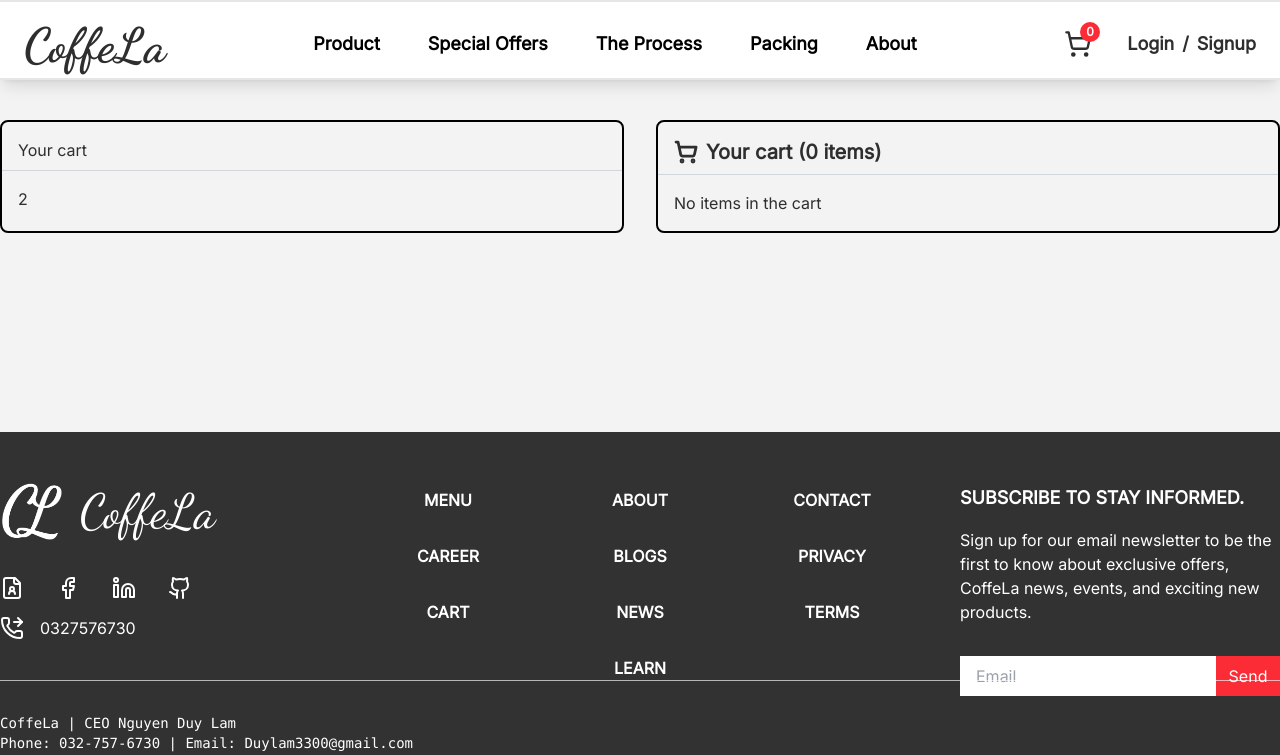
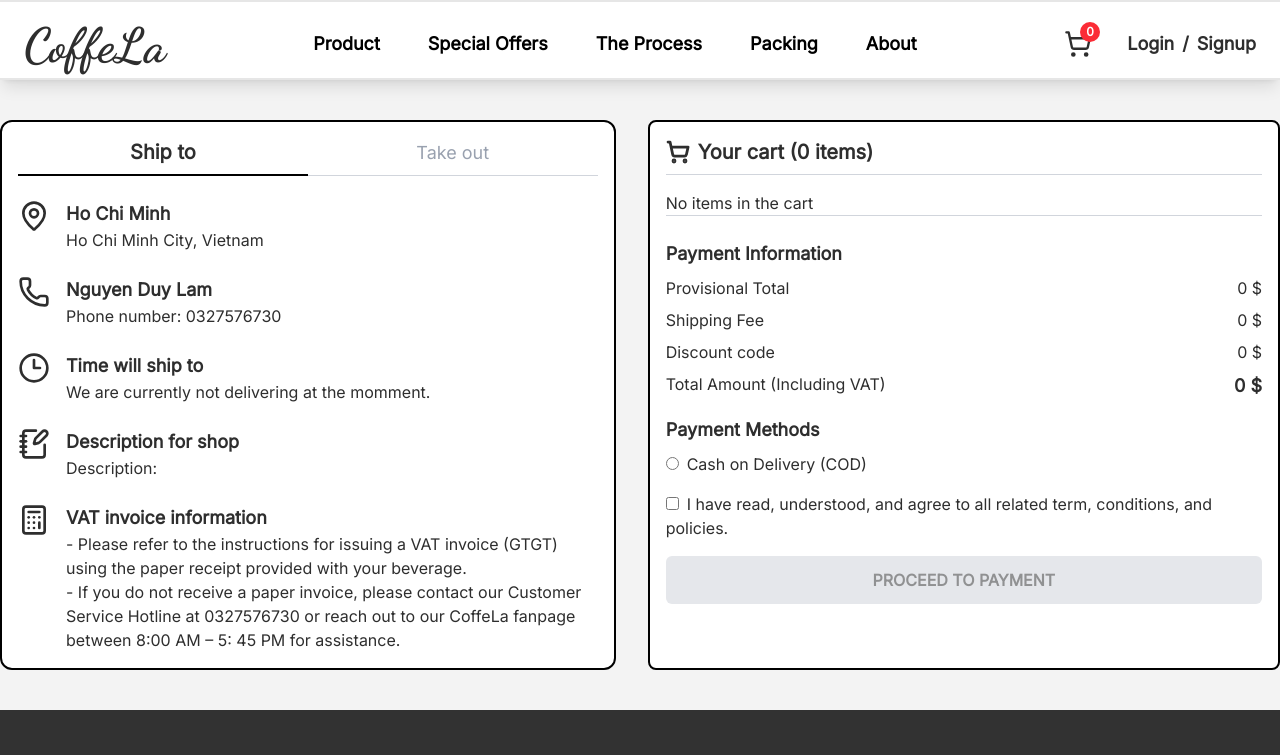
Before and after one commit to Duy-Lam-3300/coffee-shop-fe, a Next.js app: page /cart in a window 1280 px wide. Shown: the top 755 px of the page. Built offline with nearby package versions, Linux system fonts and the light colour scheme.

Commit message:
done with ux/ui desktop of order information page

```diff
--- a/src/app/cart/page.tsx
+++ b/src/app/cart/page.tsx
@@ -3,15 +3,92 @@ import { useAppDispatch } from "@/hooks/store";
 import { RootState } from "@/redux/store";
 import { removeFromCart, updateQuantity } from "@/redux/store/slice/cartSlice";
 import { CartItem } from "@/types/cart";
-import { CircleX, ShoppingCart } from "lucide-react";
+import { CircleX, ShoppingCart, MapPin, Phone, Clock3, NotebookPen, Calculator, Store, Receipt } from "lucide-react";
 import Image from "next/image";
+import { useState } from "react";
 import { useSelector } from "react-redux"
 
 export default function CartPage() {
 
-
+    const [agreeTerm, setAgreeTerm] = useState(false);
+    const [shipTo, setShipTo] = useState(true);
     const cartItems = useSelector((state: RootState) => state.cart.items);
     console.log(cartItems);
+
+    const subtotal = cartItems.reduce((acc, item) => acc + item.price * item.quantity, 0);
+    const shippingFee = 0;
+    const discount = 0;
+    const totalAmount = subtotal + shippingFee - discount;
+
+    const locationItem = shipTo ? {
+        Icon: MapPin,
+        label: "Ho Chi Minh",
+        value: "Ho Chi Minh City, Vietnam",
+    } : {
+        Icon: Store,
+        label: "CoffeLa district 4, Ho Chi Minh city",
+        value:
+            "Store Location: district 4. Ho Chi Minh city\n" +
+            "Store Phone Number: 0327576730\n" +
+            "Working time: 7:00 - 22:00\n" +
+            "Status: working",
+    }
+    const timmingItem = shipTo ? {
+        Icon: Clock3,
+        label: "Time will ship to",
+        value: "We are currently not delivering at the momment.",
+
+    } : {
+        Icon: Receipt,
+        label: "Receipt Number: 301231",
+        value: "Please present it to the staff to receive your order."
+    }
+
+    const shiptoInformation = [
+        locationItem
+        ,
+        {
+            Icon: Phone,
+            label: "Nguyen Duy Lam",
+            value: "Phone number: 0327576730",
+        },
+        timmingItem,
+        {
+            Icon: NotebookPen,
+            label: "Description for shop",
+            value: "Description: ",
+        },
+        {
+            Icon: Calculator,
+            label: "VAT invoice information",
+            value: "Please refer to the instructions for issuing a VAT invoice (GTGT) using the paper receipt provided with your beverage.\n" +
+                "If you do not receive a paper invoice, please contact our Customer Service Hotline at 0327576730 or reach out to our CoffeLa fanpage  between 8:00 AM – 5: 45 PM for assistance.",
+        },
+    ]
+    const paymentInformation = [
+        {
+            label: 'Provisional Total',
+            Value: () => { return (<p>{subtotal} $</p>) }
+        },
+        {
+            label: 'Shipping Fee',
+            Value: () => { return (<p>{shippingFee} $</p>) }
+        },
+        {
+            label: 'Discount code',
+            Value: () => { return (<p>{discount} $</p>) }
+        },
+        {
+            label: 'Total Amount (Including VAT)',
+            Value: () => { return (<p className="font-semibold text-lg">{totalAmount} $</p>) }
+        },
+    ]
+    const paymentOption = [
+        {
+            label: 'Cash on Delivery (COD)',
+
+        },
+    ]
 
 
     function ItemOnCart({ id, name, img, quantity, price, description }: CartItem) {
@@ -45,9 +122,9 @@ export default function CartPage() {
                                 {price}$
                             </div>
                             <div className=" text-black flex items-center text-base">
-                                <div onClick={() => updateQuantityItem(id, -1, quantity)} className="bg-red-500  text-white  text-xl font-semibold w-6 h-6 cursor-pointer flex items-center justify-center">-</div>
+                                <div onClick={() => updateQuantityItem(id, -1, quantity)} className="bg-[#323232] text-white  text-xl font-semibold w-6 h-6 cursor-pointer flex items-center justify-center">-</div>
                                 <div className="w-8 h-6 bg-gray-200  flex items-center justify-center px-2">{quantity}</div>
-                                <div onClick={() => updateQuantityItem(id, 1, quantity)} className="bg-green-500 text-white  text-xl font-semibold w-6 h-6 cursor-pointer flex items-center justify-center">+</div></div>
+                                <div onClick={() => updateQuantityItem(id, 1, quantity)} className="bg-[#323232] text-white  text-xl font-semibold w-6 h-6 cursor-pointer flex items-center justify-center">+</div></div>
                         </div>
                     </div>
 
@@ -60,28 +137,75 @@ export default function CartPage() {
     return (
         <div className="w-full py-10 select-none">
             <div className="max-w-7xl flex mx-auto justify-between gap-8">
-                <div className="w-full overflow-hidden border-black border-2 rounded-lg py-2">
-                    <header className="border-b-1 border-gray-300 px-4 py-2">
-                        <p>Your cart</p>
+                <div className="w-full overflow-hidden bg-white border-black border-2 rounded-xl py-2">
+                    <header className="  px-4 pt-2 flex">
+                        <button className={`w-full cursor-pointer text-lg font-medium pb-2 hover:text-xl hover:font-semibold ${shipTo ? "border-black border-b-2 font-semibold text-xl" : "border-gray-300 border-b-1 text-gray-400"}`} onClick={() => setShipTo(true)}>Ship to</button>
+                        <button className={`w-full cursor-pointer text-lg font-medium pb-2 hover:text-xl hover:font-semibold ${!shipTo ? "border-black border-b-2 font-semibold text-xl" : "border-gray-300 border-b-1 text-gray-400"}`} onClick={() => setShipTo(false)}>Take out</button>
                     </header>
-                    <div className="px-4 pt-4 mb-2">
-                        2
+                    <div className="px-4 pt-4 mb-2 mt-2">
+                        <ul className="space-y-6">
+                            {shiptoInformation.map((item, index) => (
+                                <li className={`flex gap-4 items-start`} key={index}>
+                                    <item.Icon className="w-8 min-w-8 h-8" />
+                                    <div className="w-fit">
+                                        <h2 className="text-lg font-semibold">{item.label}</h2>
+                                        <div>{item.value.split("\n").length > 1 ? item.value.split("\n").map((val, index) => (
+                                            <p key={index}>-    {val}</p>
+                                        )) : item.value.split("\n").map((val, index) => (
+                                            <p key={index}>{val}</p>
+                                        ))}</div>
+                                    </div>
+                                </li>
+                            ))}
+                        </ul>
                     </div>
                 </div>
-                <div className="w-full overflow-hidden border-black border-2 rounded-lg py-2">
-                    <header className="border-b-1 border-gray-300 px-4 py-2 flex gap-2 items-center">
+                <div className="w-full overflow-hidden border-black border-2 rounded-lg py-2 px-4 bg-white">
+                    <header className="border-b-1 border-gray-300  py-2 flex gap-2 items-center">
                         <ShoppingCart strokeWidth={2.8} />
                         <p className="font-semibold text-xl text-end">Your cart {"(" + cartItems?.length + " items)"}</p>
                     </header>
-                    <div className="px-4 pt-4 mb-2">
-                        {cartItems.length>0? cartItems?.map((item, index) => (
+                    <div className=" pt-4 mb-2 max-h-[25rem] overflow-auto border-b-1 border-gray-300">
+                        {cartItems.length > 0 ? cartItems?.map((item, index) => (
                             <div className="" key={index}>
                                 <ItemOnCart {...item} />
                             </div>
-                        )):<div>
+                        )) : <div>
                             <p>No items in the cart</p>
-                            </div>}
+                        </div>}
                     </div>
+                    <div className=" space-y-4 py-4">
+                        <div className="space-y-2 ">
+                            <header className=" text-lg font-semibold">
+                                Payment Information
+                            </header>
+                            {paymentInformation.map((item, index) => (
+
+                                <div className="flex justify-between" key={index}>
+                                    <h2>{item.label}</h2>
+                                    <item.Value />
+                                </div>
+                            ))}
+                        </div>
+                        <div className="space-y-2 ">
+                            <header className=" text-lg font-semibold">
+                                Payment Methods
+                            </header>
+                            {paymentOption.map((item, index) => (
+
+                                <div className="space-x-2" key={index}>
+                                    <input className="cursor-pointer" type="radio" value={item.label} id={item.label} />
+                                    <label htmlFor={item.label} className="cursor-pointer">{item.label}</label>
+                                </div>
+                            ))}
+                        </div>
+                        <div className="space-x-2">
+                            <input className="cursor-pointer" type="checkbox" id="checkbox" onChange={() => setAgreeTerm((prev) => !prev)} />
+                            <label htmlFor="checkbox" className="cursor-pointer">I have read, understood, and agree to all related term, conditions, and policies.</label>
+                        </div>
+                    </div>
+                    <button className={`${agreeTerm ? "bg-[#323232] hover:bg-[#515050] text-white cursor-pointer" : "text-[#909192] bg-gray-200 font-semibold cursor-not-allowed"} w-full  h-[3rem] rounded-md mb-2`}>PROCEED TO PAYMENT</button>
+
                 </div>
             </div>
         </div>
```
